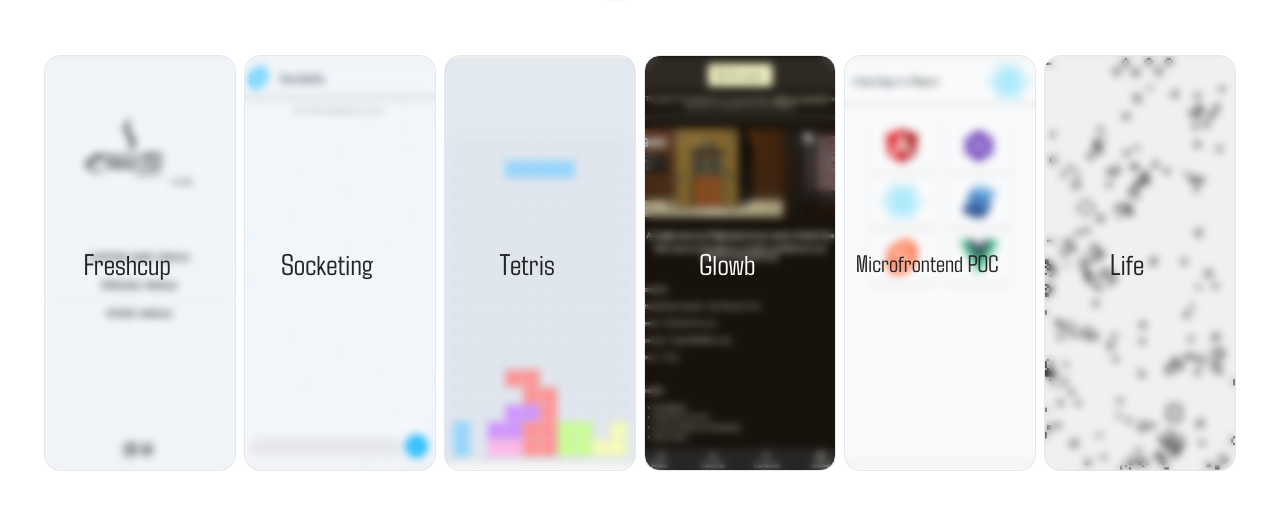
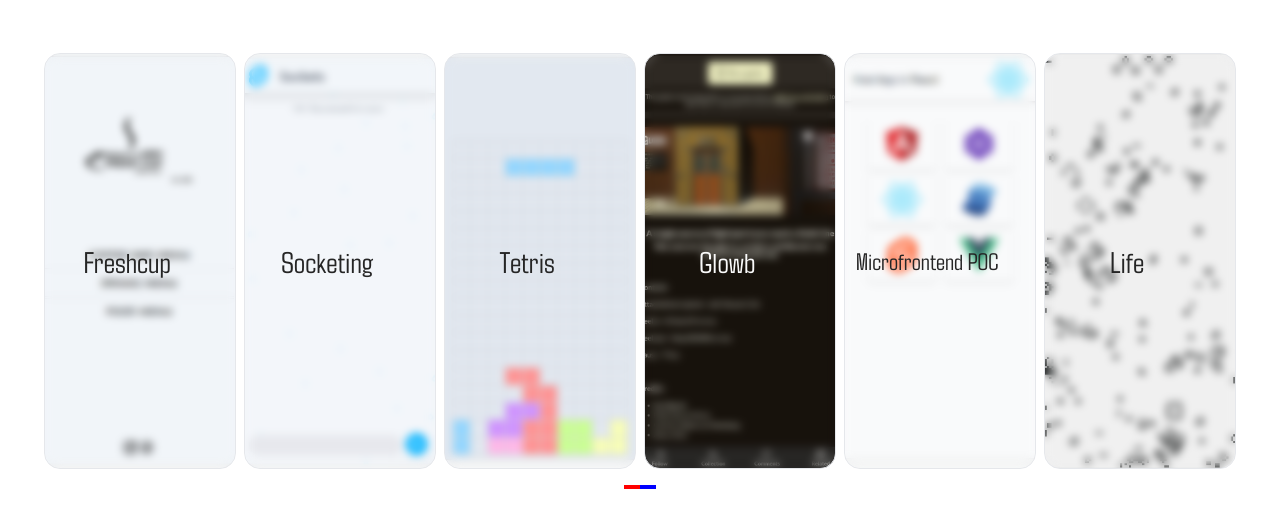
Before and after one commit to fabio-sv/personal, a SvelteKit app: page /projects in a window 1280 px wide. Shown: the part 207-734 px from the top of the page. Built offline with nearby package versions, Linux system fonts and the light colour scheme; some icons are missing.

Commit message:
Padding and font size update

```diff
--- a/package.json
+++ b/package.json
@@ -26,6 +26,7 @@
 		"prettier-plugin-svelte": "^2.10.1",
 		"svelte": "^4.0.0",
 		"svelte-check": "^3.4.3",
+		"svelte-hotui": "^0.0.1",
 		"svelte-icons-pack": "^2.1.0",
 		"svelte-particles": "^2.10.1",
 		"svelte-typewriter": "^3.1.6",
--- a/src/lib/components/PageLayout.svelte
+++ b/src/lib/components/PageLayout.svelte
@@ -5,7 +5,7 @@
 </script>
 
 <article
-	class={`w-full flex-grow flex flex-col justify-center items-center px-2 gap-y-4 snap-start ${className}`}
+	class={`w-full flex-grow flex flex-col justify-center items-center gap-y-4 snap-start ${className}`}
 >
 	<slot />
 </article>
--- a/src/routes/+error.svelte
+++ b/src/routes/+error.svelte
@@ -9,7 +9,7 @@
 	import IconEye from 'svelte-icons-pack/fi/FiEye';
 </script>
 
-<PageLayout>
+<PageLayout class="px-2">
 	<IObs><H1>Looking for something?</H1></IObs>
 	<IObs delay={100}><H2>You've stumbled into a forbidden area.</H2></IObs>
 	<IObs delay={200}><Icon src={IconEye} title="Eye" size="4rem" /></IObs>
--- a/src/routes/+page.svelte
+++ b/src/routes/+page.svelte
@@ -1,7 +1,6 @@
 <script lang="ts">
 	import { onMount } from 'svelte';
 	import Typewriter from 'svelte-typewriter';
-	import H1 from '$lib/components/H1.svelte';
 	import H2 from '$lib/components/H2.svelte';
 	import H3 from '$lib/components/H3.svelte';
 	import Button from '$lib/components/Button.svelte';
@@ -22,14 +21,14 @@
 	});
 </script>
 
-<PageLayout class="min-h-screen relative">
-	<svg fill="#252525">
+<PageLayout class="min-h-screen relative px-2">
+	<svg fill="#252525" class="h-12 sm:h-auto">
 		<text
 			x="50%"
 			y="50%"
 			dy=".35em"
 			text-anchor="middle"
-			class="text-5xl sm:text-9xl font-light sm:font-medium"
+			class="text-6xl sm:text-9xl font-light sm:font-medium"
 		>
 			Fabio Sousa Vieira
 		</text>
@@ -98,9 +97,7 @@
 <style>
 	svg {
 		font-family: Agdasima;
-		/* font-weight: 700; */
 		width: 100vw;
-		height: 100%;
 	}
 	svg text {
 		animation: stroke 5s;
--- a/src/routes/cv/+page.svelte
+++ b/src/routes/cv/+page.svelte
@@ -16,7 +16,7 @@
 	import IObs from '$lib/components/IObs.svelte';
 </script>
 
-<PageLayout class="gap-y-0 my-8">
+<PageLayout class="gap-y-0 my-8 px-2">
 	<IObs once><H1>My CV</H1></IObs>
 
 	<IObs once delay={200}><H3>Primary skill set</H3></IObs>
--- a/src/routes/projects/+page.svelte
+++ b/src/routes/projects/+page.svelte
@@ -3,48 +3,106 @@
 	import IObs from '$lib/components/IObs.svelte';
 	import PageLayout from '$lib/components/PageLayout.svelte';
 	import Project from '$lib/components/Project.svelte';
+
+	import { Button } from 'svelte-hotui';
+
+	let carousel: HTMLDivElement | undefined;
+	let distanceScrolled: number = 0;
+
+	type ProjectType = {
+		href: string;
+		image: string;
+		title: {
+			smaller?: boolean;
+			text: string;
+		};
+		color?: string;
+	};
+
+	const projects: ProjectType[] = [
+		{
+			href: '/projects/freshcup',
+			image: '/images/freshcup.PNG',
+			title: {
+				text: 'Freshcup'
+			}
+		},
+		{
+			href: '/projects/socketing',
+			image: '/images/sockets.PNG',
+			title: {
+				text: 'Socketing'
+			}
+		},
+		{
+			href: '/projects/tetris',
+			image: '/images/tetris.PNG',
+			title: {
+				text: 'Tetris'
+			}
+		},
+		{
+			href: '/projects/glowb',
+			image: '/images/glowb.jpeg',
+			title: {
+				text: 'Glowb'
+			},
+			color: '#FAFAFA'
+		},
+		{
+			href: '/projects/microfrontend-poc',
+			image: '/images/mono-micro.PNG',
+			title: {
+				smaller: true,
+				text: 'Microfrontend POC'
+			}
+		},
+		{
+			href: '/projects/life',
+			image: '/images/life.PNG',
+			title: {
+				text: 'Life'
+			}
+		}
+	];
+
+	$: console.log({
+		distanceScrolled,
+		scrollWidth: carousel?.scrollWidth,
+		perc: (distanceScrolled / (carousel?.scrollWidth || 1)) * 100,
+		percEnd: ((distanceScrolled + window.innerWidth) / (carousel?.scrollWidth || 1)) * 100
+	});
 </script>
 
 <PageLayout class="px-0">
 	<IObs once><H1>Projects</H1></IObs>
 
+	<Button>Hello</Button>
+
 	<div
+		bind:this={carousel}
+		on:scroll={() => (distanceScrolled = carousel?.scrollLeft || 0)}
 		class="flex overflow-x-auto w-full gap-x-2 mt-12 [&>:first-child]:ml-auto [&>:last-child]:mr-auto snap-x snap-mandatory px-2"
 	>
-		<IObs once>
-			<Project href="/projects/freshcup" image="/images/freshcup.PNG">
-				<p class="text-3xl">Freshcup</p>
-			</Project>
-		</IObs>
+		{#each projects as project, i (i)}
+			<IObs once>
+				<Project href={project.href} image={project.image} color={project.color}>
+					<p
+						class={project.title.smaller ? 'text-2xl' : 'text-3xl'}
+						style="color: {project.color};"
+					>
+						{project.title.text}
+					</p>
+				</Project>
+			</IObs>
+		{/each}
+	</div>
 
-		<IObs once>
-			<Project href="/projects/socketing" image="/images/sockets.PNG">
-				<p class="text-3xl">Socketing</p>
-			</Project>
-		</IObs>
+	<div class="indicator h-1 w-8" />
+</PageLayout>
 
-		<IObs once>
-			<Project href="projects/tetris" image="/images/tetris.PNG">
-				<p class="text-3xl">Tetris</p>
-			</Project>
-		</IObs>
-
-		<IObs once>
-			<Project href="/projects/glowb" image="/images/glowb.jpeg" color="#FAFAFA">
-				<p class="text-3xl text-light">Glowb</p>
-			</Project>
-		</IObs>
-
-		<IObs once>
-			<Project href="/projects/microfrontend-poc" image="/images/mono-micro.PNG">
-				<p class="text-2xl">Microfrontend POC</p>
-			</Project>
-		</IObs>
-
-		<IObs once>
-			<Project href="/projects/life" image="/images/life.PNG">
-				<p class="text-3xl">Life</p>
-			</Project>
-		</IObs>
-	</div>
-</PageLayout>
+<style>
+	.indicator {
+		background: linear-gradient(to right, #ff0000 50%, blue 50%);
+	}
+</style>
--- a/src/routes/projects/[type]/+page.svelte
+++ b/src/routes/projects/[type]/+page.svelte
@@ -20,7 +20,7 @@
 	})();
 </script>
 
-<PageLayout>
+<PageLayout class="px-2">
 	<IObs once class="mt-8"><H3>{config.name}</H3></IObs>
 
 	<IObs once delay={50} class="mt-auto">
```
Also changed, not shown: 1 other file (tests, documents, lock files or other folders).
